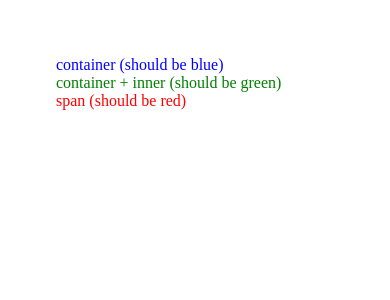
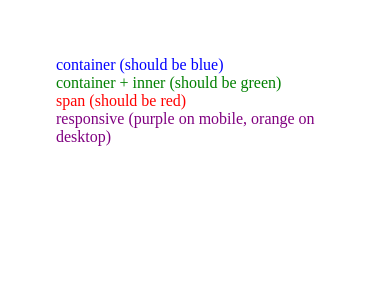
Before and after one commit to kdy1/repro-nextjs-15-styled-jsx, a Next.js app: page / in a window 390 px wide. Shown: the top 300 px of the page. Built offline with nearby package versions, Linux system fonts and the light colour scheme.

Commit message:
Add responsive styles

```diff
--- a/pages/index.tsx
+++ b/pages/index.tsx
@@ -1,12 +1,14 @@
-import { PlusIcon } from "../icons";
-
 export default function Home() {
+  const breakpoint = "500px";
   return (
     <>
       <div className={"container"}>
         container (should be blue)
         <div className="inner">container + inner (should be green)</div>
         <span>span (should be red)</span>
+        <div className="responsive">
+          responsive (purple on mobile, orange on desktop)
+        </div>
       </div>
 
       <style jsx>{`
@@ -21,6 +23,12 @@ export default function Home() {
           span {
             color: red;
           }
+
+          @media (max-width: ${breakpoint}) {
+            .responsive {
+              color: purple;
+            }
+          }
         }
       `}</style>
     </>
```
Also changed, not shown: 2 other files (tests, documents, lock files or other folders).
